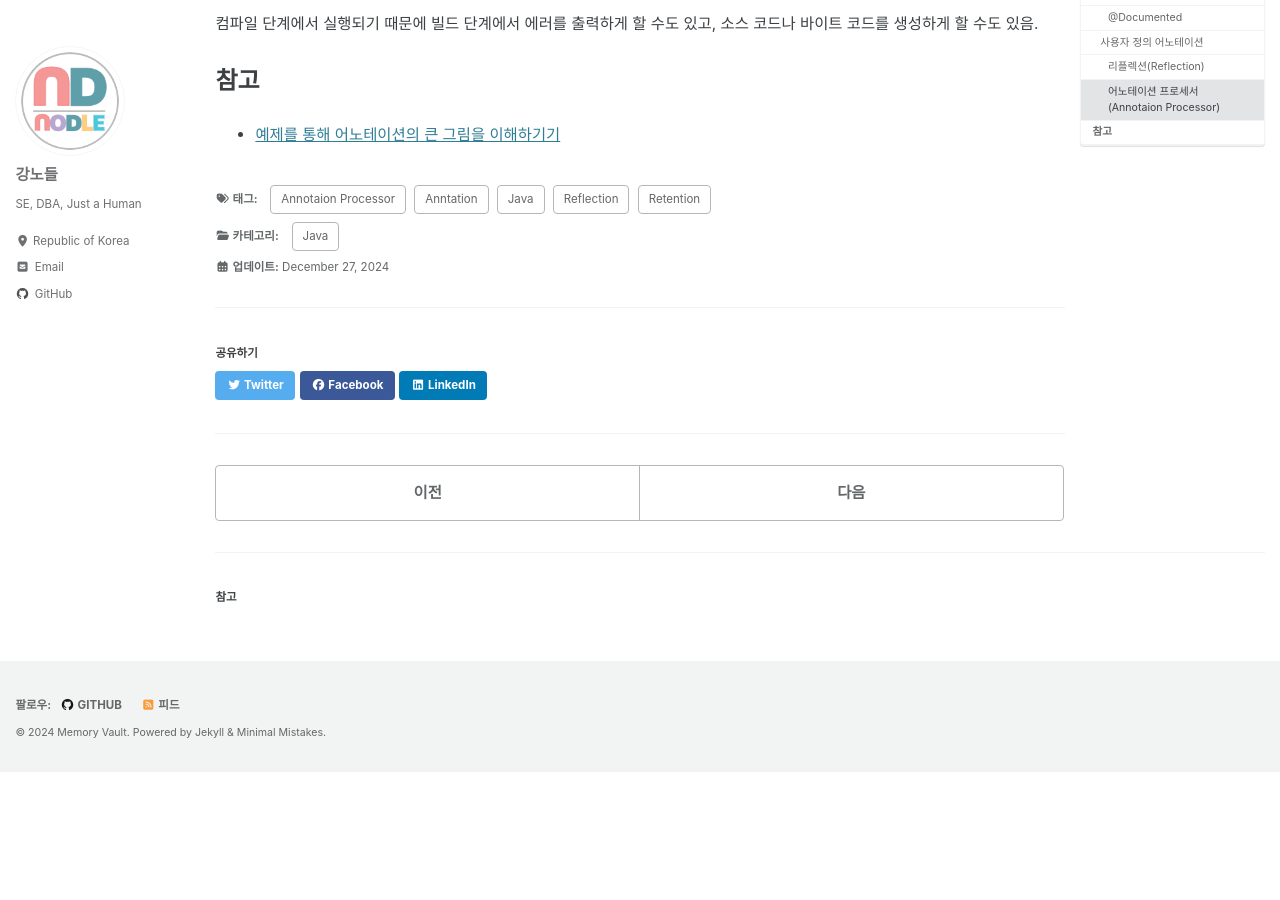
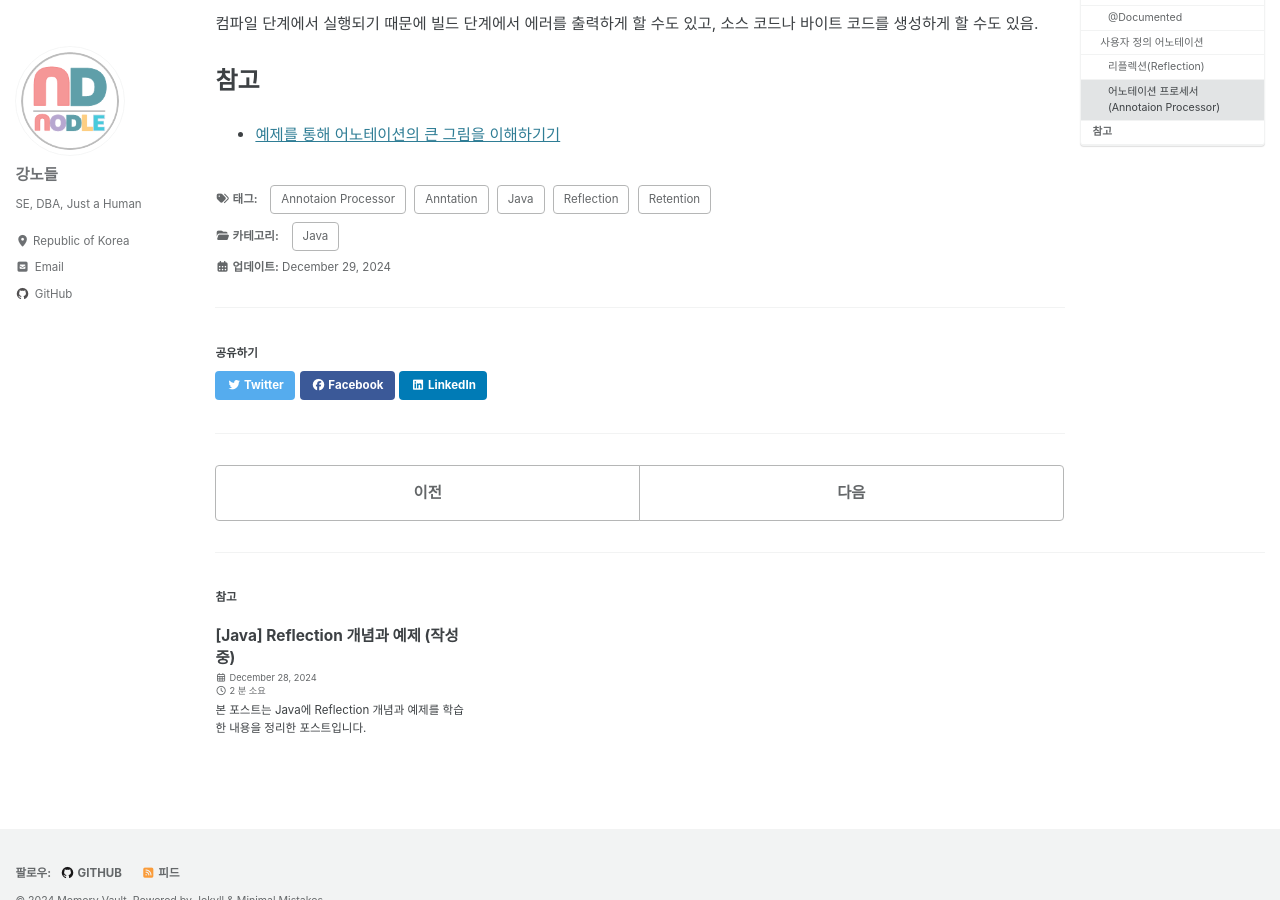
Before and after one commit to NodleKang/nodlekang.github.io, a Jekyll site: the page built from _posts/java/2024-12-29-java-annotation.md, in a window 1280 px wide and 900 px high, scrolled down 4755 px. Built offline with Jekyll 4.4.1, drawn with Linux system fonts in a browser that asks for light colours; cached includes are drawn as plain includes; some web fonts are replaced; before the commit the page ends 5527 px from its top, so only the background shows below that; part of the change alters nothing that is shown; some of the changed text lies outside the part shown.

Commit message:
add post

````diff
--- /dev/null
+++ b/_posts/java/2024-12-28-java-reflection.md
@@ -0,0 +1,262 @@
+---
+layout: single
+title: "[Java] Reflection 개념과 예제 (작성중)"
+date: 2024-12-28 13:00:00 +0900
+categories:
+  - Java
+tag:
+  - Java
+  - Anntation
+  - Reflection
+toc: true
+toc_label: 목차
+toc_sticky: true
+---
+
+본 포스트는 Java에 Reflection 개념과 예제를 학습한 내용을 정리한 포스트입니다.
+
+글의 전반적인 톤은 네이버 블로거 "메르"님이 글 쓰시는 톤을 따라 했습니다.
+
+# 학습 배경
+
+스프링 AOP 학습을 하다가 어노테이션을 제대로 알아야겠다 싶어서 어노테이션을 학습하다 보니 리플렉션을 학습할 필요까지 생겨서 공부함.
+
+# 리플렉션 이란?
+
+![강아지](/assets/images/post/java/2024-12-28-java-reflection/dog-in-mirror.png)
+
+리플렉션 정의를 보면 런타임에 클래스와 인터페이스 등을 검사하고 조작할 수 있는 기능이라고 되어 있음.
+
+간단히 생각하면 거울에 투영된 강아지를 보듯이 클래스를 직접 조작하는 것이 아니라 JVM 메모리 영역의 정보를 보고 클래스를 조작하는 기술임.
+
+JVM은 클래스 정보를 클래스 로드를 통해 읽어와서 해당 정보를 런타임 동안 JVM의 Method Area에 정적 변수를 포함한 모든 정보를 클래스 수준 데이터로 저장함.
+
+![이미지](/assets/images/post/java/2024-12-28-java-reflection/java-reflection.png)
+
+리플렉션을 좀 더 깊게 생각해보면 **어플리케이션 실행 중**에 사용자, OS, 다른 어플리케이션 등과 **상호작용**하면서 클래스와 인터페이스 등을 검사하고 조작할 수 있는 기능인 것임.
+
+# 리플렉션 동작 원리
+
+리플렉션 동작 원리를 알기 위해서는 JVM 동작 방식을 알아야 함.
+
+![JVM동작방식](/assets/images/post/java/2024-12-28-java-reflection/jvm-works.png)
+
+* 자바 소스를 컴파일러가 컴파일하면 바이트 코드가 됨.
+* 이걸 클래스 로드가 JVM Runtime Data Areas에 올려줌.
+* JVM Runtime Data Areas 중에 Method Area에 클래스 수준의 정보(클래스에 어떤 정보들이 있는지에 대한 메타 데이터)를 저장함.
+
+포스트 첫 부분에 봤던 강아지 이미지를 생각하면 자바 소스는 강아지이고, Method Area를 거울에 비친 강아지라고 할 수 있음.
+
+# 리플렉션 사용법
+
+리플렉션 동작 원리를 생각하면 JVM Method Area에 있는 메타데이터를 가지고 런타임에 클래스를 검사하고 조작하는 기능이라고 할 수 있음.
+
+JVM Method Area에 접근할 수 있으면 리플렉션을 사용할 수 있는 것임.
+
+## Class 클래스
+
+JVM Method Area에 접근할 때는 **`Class`** 클래스를 이용함.
+
+**`Class`** 클래스는 JVM Method Area에 있는 클래스와 인터페이스 정보를 가져오는 전용 클래스임.
+
+**`Class`** 클래스는 **`java.lang`** 패키지에서 제공되며, public 생성자가 존재하지 않아서 사용자가 직접 생성할 수 있는 방법은 없음.
+
+**`Class`** 클래스의 객체는 JVM이 자동으로 생성해줌.
+
+### Class 객체 획득 방법
+
+Class 객체를 획득하는 방법은 3가지가 있음.
+
+* 클래스의 `class` 프로퍼티를 이용해서 획득하기
+* 인스턴스의 `getClass()` 메소드를 사용하기
+* `Class` 클래스의 `forName()` 정적 메소드에 FQCN(Fully Qualified Class Name)을 전달해서 해당 경로와 대응하는 클래스에 대한 `Class` 클래스의 객체를 획득하기
+
+각 방법을 이용해서 Class 객체를 획득하는 예는 다음과 같음.
+
+```java
+public class Main {
+
+  public static void main(String[] args) throws ClassNotFoundException {
+
+    // (1) 클래스타입.class
+    final Class<MyClass> clazz1 = MyClass.class;
+
+    // (2) 객체.getClass()
+    final MyClass obj = new MyClass();
+    final Class<? extends MyClass> clazz2 = obj.getClass();
+
+    // (3) Class.forName('풀패키지경로')
+    final Class<?> clazz3 = Class.forName(className: 'com.mycompany.app.MyClass');
+  }
+}
+```
+
+## 리플렉션에서 정보 얻기
+
+리플렉션으로 얻을 수 있는 정보는 필드, 메소드, 생성자, Enum, Annotation, 배열, 부모 클래스와 인터페이스 등 다양함.
+
+본 포스트에서는 필드, 메소드, 생성자 위주로 확인해 보겠음.
+
+### getXXXs()와 getDeclaredXXXs()
+
+**`Class`** 객체의 메소드 중에는 getXXXs()와 getDeclaredXXXs()가 있음.
+
+이 메소드들을 이용하면 리플렉션을 통해 정보를 얻거나 가공할 수 있음.
+
+* **getXXXs()**
+  - **상속**받은 클래스와 인터페이스를 **포함**하여 **모든 public 요소들**만 가져옴.
+  - getFields(), getMethods(), getAnnotations() 등
+* **getDeclaredXXXs()**
+  - **상속**받은 클래스와 인터페이스를 **제외**하고 해당 클래스에 접근제한자에 관계없이 **직접 정의된 요소만** 가져옴.
+  - 해당 클래스에만 직접 정의된 **private, protected, public 요소를 모두** 가져옴.
+  - getDeclaredFields(), getDeclaredMethods(), getDeclaredAnnotations() 등
+
+### Field 접근
+
+다음 예는 리플렉션을 이용해서 객체에 private 필드에 접근하는 코드의 예임.
+
+<table>
+<tr>
+<td style="vertical-align: top;">
+
+```java
+class MyClass {
+    private final String name = "MyClass";
+
+    private void print() {
+        System.out.println(name);
+    }
+}
+```
+
+</td>
+
+<td>
+
+```java
+import java.lang.reflect.Field;
+
+public class Main {
+    public static void main(String[] args) throws Exception {
+        final Class<MyClass> clazz = MyClass.class;
+        final Field declaredField = clazz.getDeclaredField("name");
+        declaredField.setAccessible(true);
+
+        final MyClass myClass = new MyClass();
+        final String name = declaredField.get(myClass).toString();
+
+        System.out.println(name);
+    }
+}
+```
+
+</td>
+</tr>
+</table>
+
+※ `setAccessible()` 메소드는 주로 접근 제어자에 의해 제한된 클래스 멤버에 대한 접근을 가능하게 하는 메소드임.
+
+### Method 접근
+
+다음 예는 리플렉션을 이용해서 객체에 private 메소드에 접근하는 코드의 예임.
+
+<table>
+<tr>
+<td style="vertical-align: top;">
+
+```java
+class MyClass {
+    private final String name = "MyClass";
+
+    private void print() {
+        System.out.println(name);
+    }
+}
+```
+
+</td>
+
+<td>
+
+```java
+import java.lang.reflect.Method;
+
+public class Main {
+    public static void main(String[] args) throws Exception {
+        final Class<MyClass> clazz = MyClass.class;
+        MyClass myClass = new MyClass();
+
+        Method declaredMethod = clazz.getDeclaredMethod("print");
+        declaredMethod.setAccessible(true);
+        declaredMethod.invoke(myClass);
+    }
+}
+```
+
+</td>
+</tr>
+</table>
+
+※ `setAccessible()` 메소드는 주로 접근 제어자에 의해 제한된 클래스 멤버에 대한 접근을 가능하게 하는 메소드임.
+
+### 생성자 접근
+
+다음 예는 리플렉션을 이용해서 객체에 private 메소드에 접근하는 코드의 예임.
+
+
+<table>
+<tr>
+<td style="vertical-align: top;">
+
+```java
+class MyClass {
+    private String name = "MyClass";
+
+    private MyClass(String name) {
+        this.name = name;
+    }
+}
+```
+
+</td>
+
+<td>
+
+```java
+import java.lang.reflect.Constructor;
+
+public class Main {
+    public static void main(String[] args) throws Exception {
+        final Class<MyClass> clazz = MyClass.class;
+
+        // 생성자 획득
+        final Constructor<MyClass> constructor = clazz.getDeclaredConstructor(String.class);
+        constructor.setAccessible(true);
+
+        // 가져온 생성자를 사용해서 객체 생성
+        final MyClass myClass = constructor.newInstance("Hello");
+
+        System.out.println(myClass.toString());
+    }
+}
+```
+
+</td>
+</tr>
+</table>
+
+※ `setAccessible()` 메소드는 주로 접근 제어자에 의해 제한된 클래스 멤버에 대한 접근을 가능하게 하는 메소드임.
+
+# 리플렉션 단점
+
+리플렉션은 런타임에 클래스를 분석하기 때문에 느림.
+
+이런 특징 때문에 컴파일 시점에는 타입 체크가 불가능함.
+
+또한 객체의 추상화가 깨진다는 단점도 존재하기 때문에 정말 필요한 곳에만 리플렉션을 한정적으로 사용해야 함.
+
+# 리플렉션 사용 경험
+
+APM 솔루션을 개발할 때, alert을 발송하는 기능을 플러그인으로 개발해서 적용할 때에 리플렉션을 사용했었음.
+
+소스 코드 안에서는 플러그인이 위치할 패키지 경로를 탐색해서 클래스들을 가져와서 사용하게 함.
--- a/_posts/spring/2024-12-25-java-annotation.md
+++ b/_posts/java/2024-12-29-java-annotation.md
@@ -1,7 +1,7 @@
 ---
 layout: single
 title: "[Java] Annotation 개념과 예제 (작성중)"
-date: 2024-12-27 11:00:00 +0900
+date: 2024-12-29 13:00:00 +0900
 categories:
   - Java
 tag:
````
Also changed, not shown: _posts/java/2024-12-13-springstudy-01.md (renamed from _posts/spring/2024-12-13-springstudy-01.md), _posts/java/2024-12-13-springstudy-02.md (renamed from _posts/spring/2024-12-13-springstudy-02.md), _posts/java/2024-12-13-springstudy-03.md (renamed from _posts/spring/2024-12-13-springstudy-03.md), _posts/java/2024-12-13-springstudy-04.md (renamed from _posts/spring/2024-12-13-springstudy-04.md), assets/images/post/java/2024-12-28-java-reflection/dog-in-mirror.png (added), assets/images/post/java/2024-12-28-java-reflection/java-reflection.png (added), assets/images/post/java/2024-12-28-java-reflection/jvm-works.png (added).
